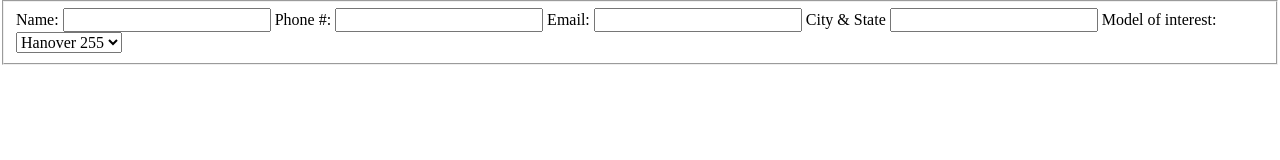
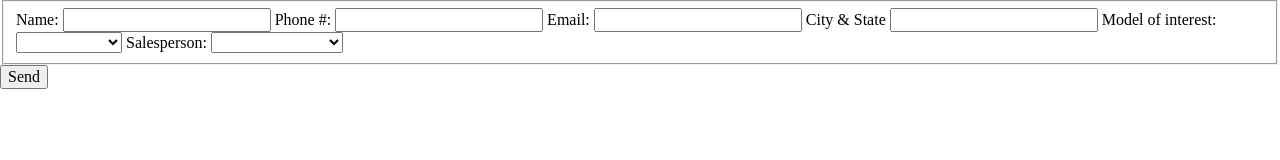
Before and after one commit to Enxha/MIBS_2026, a plain HTML site: page index.html in a window 1280 px wide. Drawn offline with Linux system fonts and the light colour scheme.

Commit message:
Update index.html

```diff
--- a/index.html
+++ b/index.html
@@ -34,9 +34,11 @@
             <label class="form__label">
               Model of interest:
               <select class="form__select">
+                <option value=></option>
                 <option value="Hanover 255">Hanover 255</option>
                 <option value="Hanover 265">Hanover 265</option>
                 <option value="Hanover 305">Hanover 305</option>
+                <option value="Hanover 447">Hanover 327</option>
                 <option value="Hanover 347">Hanover 347</option>
                 <option value="Hanover 355">Hanover 355</option>
                 <option value="Hanover 375">Hanover 375</option>
@@ -46,7 +48,17 @@
                 <option value="Hanover 447">Hanover 447</option>
               </select>
             </label>
+            <label class="form__label">
+             Salesperson:
+              <select class="form__select">
+                <option value="Hanover 447"></option>
+                <option value="Hanover 255">Roni Meirovitz</option>
+                <option value="Hanover 265">Yohanan Castillo</option>
+                <option value="Hanover 305">Naama Issachar</option>
+              </select>
+            </label>
           </fieldset>
+          <input type="submit" id="gform_submit_button_2" class="gform_button button" onclick="gform.submission.handleButtonClick(this);" data-submission-type="submit" value="Send">
         </form>
       </main>
       <footer class="footer"></footer>
```
